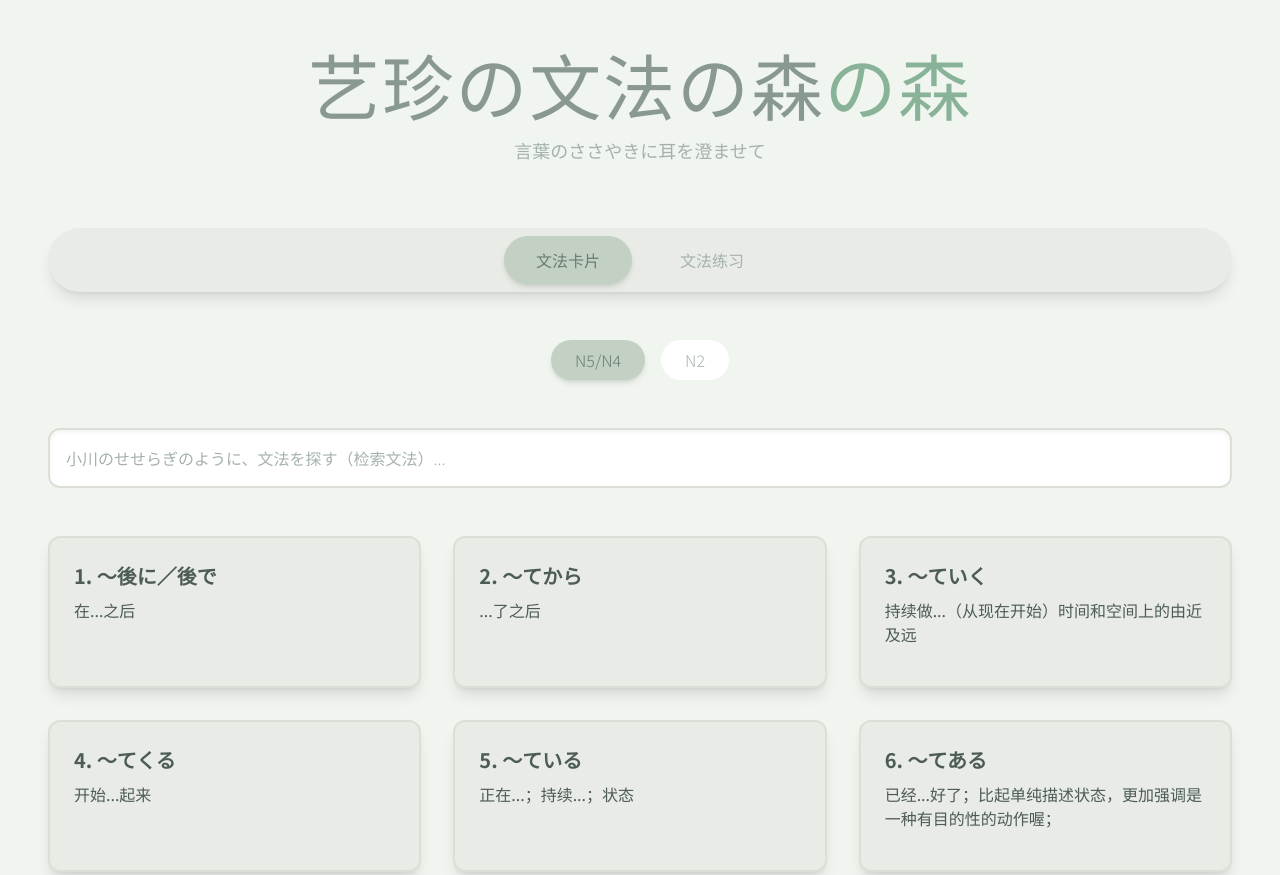
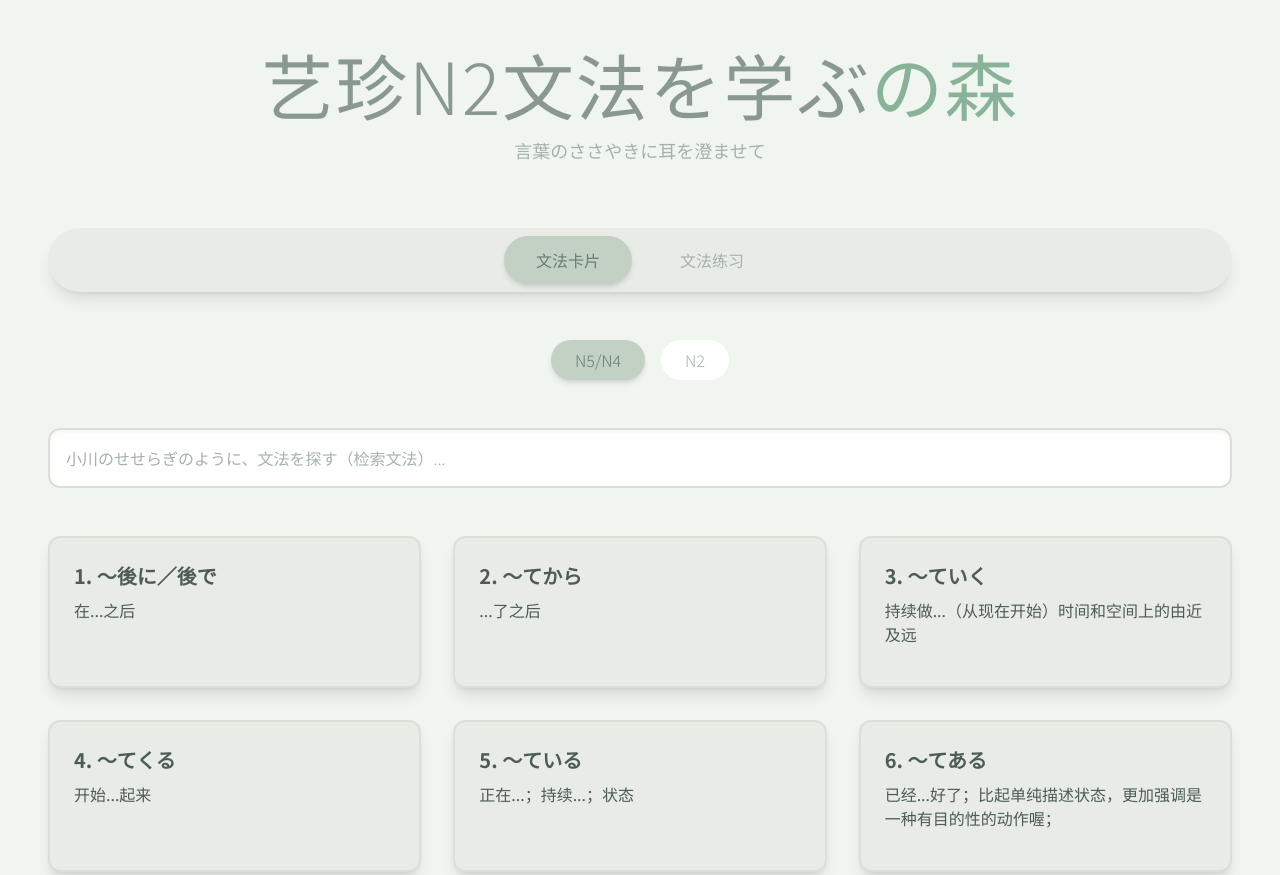
Before and after one commit to huijingye-afk/jlpt-n2-grammar-app, a plain HTML site: page index.html in a window 1280 px wide. Shown: the top 875 px of the page. Drawn offline with nearby package versions, Linux system fonts and the light colour scheme.

Commit message:
Update index.html

```diff
--- a/index.html
+++ b/index.html
@@ -62,7 +62,7 @@
 
     <div id="app" class="container mx-auto p-6 md:p-12">
         <header class="text-center mb-16">
-            <h1 class="text-5xl md:text-7xl font-light tracking-wide text-[#8a9990] leading-snug">艺珍の文法の森<span class="text-[#89b398] font-medium">の森</span></h1>
+            <h1 class="text-5xl md:text-7xl font-light tracking-wide text-[#8a9990] leading-snug">艺珍N2文法を学ぶ<span class="text-[#89b398] font-medium">の森</span></h1>
             <p class="text-[#a5b2ac] text-lg mt-4 font-light">言葉のささやきに耳を澄ませて</p>
         </header>
 
```
